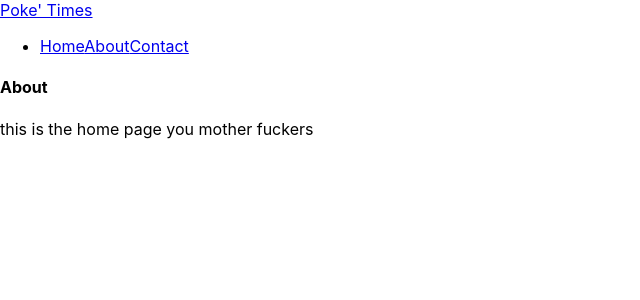
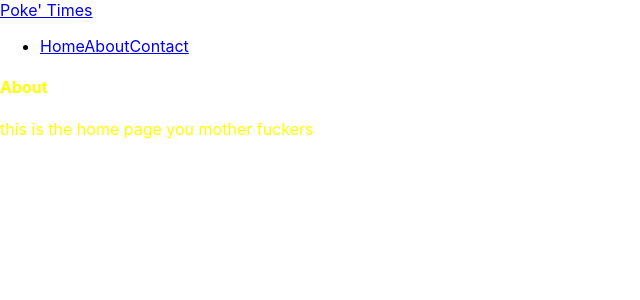
Before and after one commit to muftyy/react-getting-started, a React (Create React App) app: page /about in a window 1280 px wide. Shown: the top 300 px of the page, without its empty margins (0-640 px from the left). Built offline with nearby package versions, Linux system fonts and the light colour scheme.

Commit message:
higher order components

```diff
--- a/src/About.js
+++ b/src/About.js
@@ -1,14 +1,17 @@
 import React from 'react';
+import Rainbow from './Rainbow';
 
 
-const About = () => {
+const About = (props) => {
+  console.log(props)
     return(
       <div className="container">
        <h4 className="center">About</h4>
        <p>this is the home page you mother fuckers</p>
+       <span></span>
       </div>
     )
 
 }
 
-export default About;
+export default Rainbow(About);
--- /dev/null
+++ b/src/Rainbow.js
@@ -0,0 +1,17 @@
+import React from 'react'
+
+const Rainbow = (WrappedComponent) => {
+    const colors = ['red','orange','yellow','green','blue','purple','violet'];
+    const randomColor = colors[Math.floor(Math.random() * 6)];
+
+    return (props) => {
+        return(
+            <div style={{color: randomColor}}>
+                <WrappedComponent {...props}/>
+                {/* <WrappedComponent yeah="some text here"/> */}
+            </div>
+        )
+    }
+}
+
+export default Rainbow;
```
